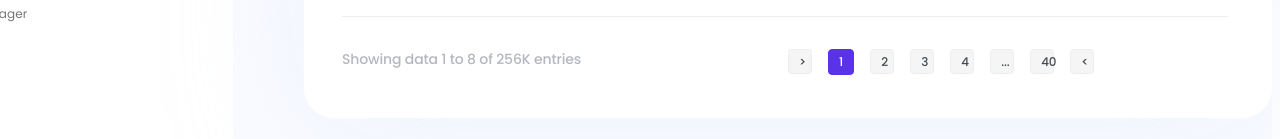
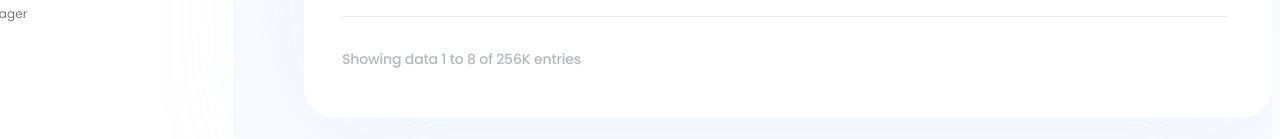
Before and after one commit to Swtchbld/testproject, a plain HTML site: page index.html in a window 1280 px wide. Shown: the part 829-968 px from the top of the page. Drawn offline with Linux system fonts and the light colour scheme.

Commit message:
last uprgd

```diff
--- a/index.html
+++ b/index.html
@@ -130,14 +130,7 @@
                 <div class="down">
                     <div class="showing-data">Showing data 1 to 8 of  256K entries</div>
                     <div class="switcher">
-                        <button class="swtch-btn"> ></button>
-                        <button class="swtch-btn-active">1</button>
-                        <button class="swtch-btn">2</button>
-                        <button class="swtch-btn">3</button>
-                        <button class="swtch-btn">4</button>
-                        <button class="swtch-btn">...</button>
-                        <button class="swtch-btn">40</button>
-                        <button class="swtch-btn"> < </button>
+
                     </div>
                 </div>
             </div>
--- a/src/sass/_styles.scss
+++ b/src/sass/_styles.scss
@@ -227,25 +227,6 @@ font-weight: 500;
 line-height: 100%;
 letter-spacing: -0.12px;
 }
-.swtch-btn-active
-{display: inline-flex;
-    padding: 6px 10px;
-    flex-direction: column;
-    justify-content: center;
-    align-items: center;
-    gap: 10px;
-    border-radius: 4px;
-    border: 1px solid #5932EA;
-    background: #5932EA;
-    color: #FFF;
-font-family: Poppins;
-font-size: 12px;
-font-style: normal;
-font-weight: 500;
-line-height: 100%; /* 12px */
-letter-spacing: -0.12px;
-margin-right: 12px;
-}
 
 
 
```
Also changed, not shown: src/css/main.min.css, src/sass/main.css, 2 other files.
